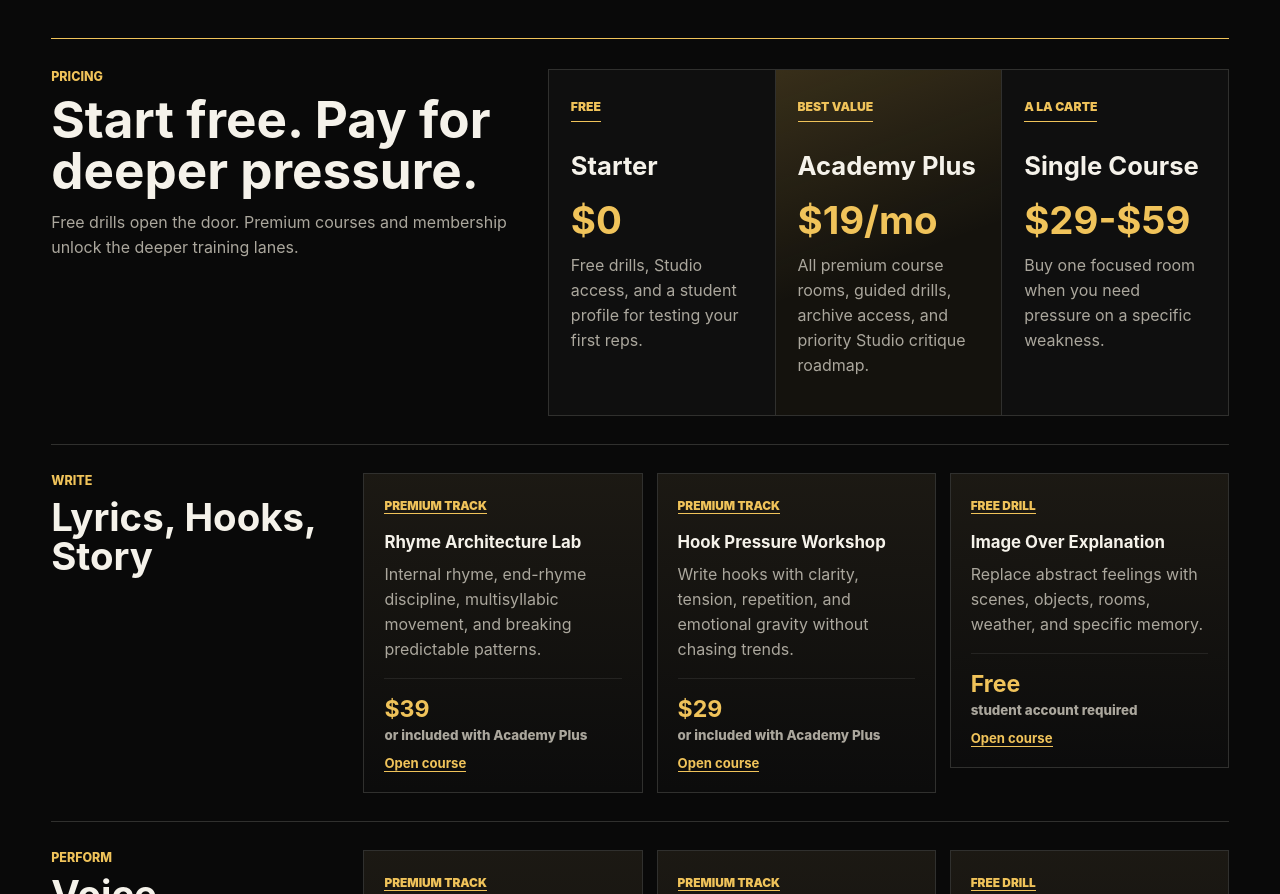
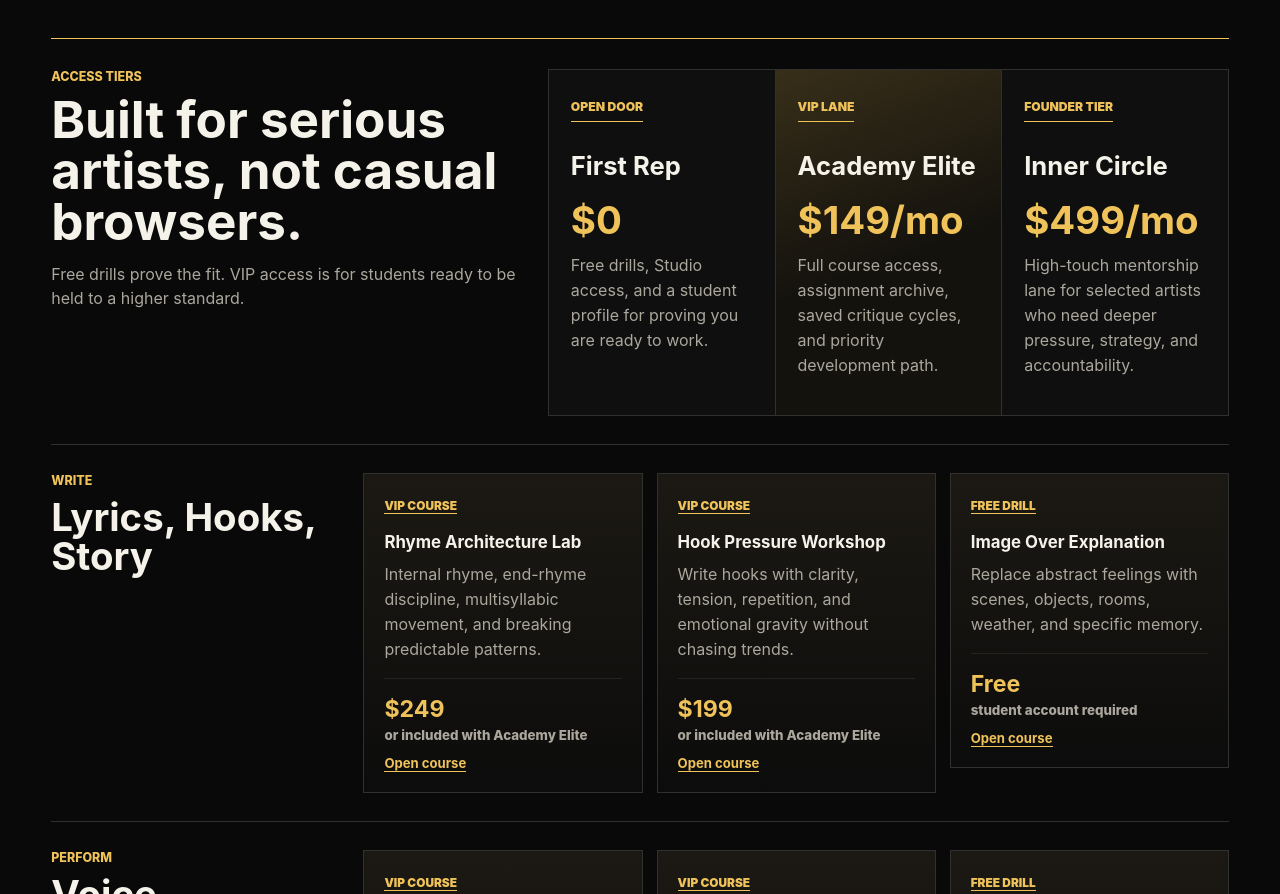
Before and after one commit to iPaide/virtuoso-academy, a website with bundled scripts: page public/courses.html in a window 1280 px wide. Shown: the part 1000-1894 px from the top of the page. Built offline with nearby package versions, Linux system fonts and the light colour scheme.

Commit message:
Upgrade pricing to VIP academy tiers

```diff
--- a/public/course-data.js
+++ b/public/course-data.js
@@ -2,9 +2,9 @@ export const courses = [
   {
     slug: "rhyme-architecture-lab",
     lane: "Write",
-    access: "Premium Track",
-    price: "$39",
-    priceNote: "or included with Academy Plus",
+    access: "VIP Course",
+    price: "$249",
+    priceNote: "or included with Academy Elite",
     title: "Rhyme Architecture Lab",
     summary: "Internal rhyme, end-rhyme discipline, multisyllabic movement, and breaking predictable patterns.",
     outcome: "Build verses with sharper structure, cleaner movement, and less obvious rhyme pressure.",
@@ -14,9 +14,9 @@ export const courses = [
   {
     slug: "hook-pressure-workshop",
     lane: "Write",
-    access: "Premium Track",
-    price: "$29",
-    priceNote: "or included with Academy Plus",
+    access: "VIP Course",
+    price: "$199",
+    priceNote: "or included with Academy Elite",
     title: "Hook Pressure Workshop",
     summary: "Write hooks with clarity, tension, repetition, and emotional gravity without chasing trends.",
     outcome: "Create hooks that carry the record instead of decorating it.",
@@ -38,9 +38,9 @@ export const courses = [
   {
     slug: "breath-and-bar-control",
     lane: "Perform",
-    access: "Premium Track",
-    price: "$39",
-    priceNote: "or included with Academy Plus",
+    access: "VIP Course",
+    price: "$249",
+    priceNote: "or included with Academy Elite",
     title: "Breath and Bar Control",
     summary: "Learn where the breath breaks, where cadence drags, and where delivery needs more command.",
     outcome: "Deliver bars with stamina, intention, and cleaner timing.",
@@ -50,9 +50,9 @@ export const courses = [
   {
     slug: "performance-identity",
     lane: "Perform",
-    access: "Premium Track",
-    price: "$29",
-    priceNote: "or included with Academy Plus",
+    access: "VIP Course",
+    price: "$199",
+    priceNote: "or included with Academy Elite",
     title: "Performance Identity",
     summary: "Build a voice that sounds lived-in, not borrowed from whoever is loudest this month.",
     outcome: "Find delivery choices that match your story and stop sounding rented.",
@@ -74,9 +74,9 @@ export const courses = [
   {
     slug: "artist-identity-system",
     lane: "Build",
-    access: "Premium Track",
-    price: "$49",
-    priceNote: "or included with Academy Plus",
+    access: "VIP Course",
+    price: "$349",
+    priceNote: "or included with Academy Elite",
     title: "Artist Identity System",
     summary: "Clarify story, sound, visuals, audience, and the standard behind the public name.",
     outcome: "Define the artist identity before the algorithm tries to define it for you.",
@@ -86,9 +86,9 @@ export const courses = [
   {
     slug: "release-strategy-basics",
     lane: "Build",
-    access: "Premium Track",
-    price: "$39",
-    priceNote: "or included with Academy Plus",
+    access: "VIP Course",
+    price: "$249",
+    priceNote: "or included with Academy Elite",
     title: "Release Strategy Basics",
     summary: "Plan a release with timing, assets, message, follow-up content, and a reason to return.",
     outcome: "Stop dropping songs into silence and start building momentum.",
@@ -110,9 +110,9 @@ export const courses = [
   {
     slug: "contract-red-flags",
     lane: "Protect",
-    access: "Premium Track",
-    price: "$59",
-    priceNote: "or included with Academy Plus",
+    access: "Founder Shield",
+    price: "$499",
+    priceNote: "or included with Inner Circle",
     title: "Contract Red Flags",
     summary: "Spot language that can trap ownership, publishing, masters, creative control, or future earnings.",
     outcome: "Know when to slow down, ask questions, and protect the work.",
@@ -122,9 +122,9 @@ export const courses = [
   {
     slug: "industry-room-discipline",
     lane: "Protect",
-    access: "Premium Track",
-    price: "$39",
-    priceNote: "or included with Academy Plus",
+    access: "VIP Course",
+    price: "$249",
+    priceNote: "or included with Academy Elite",
     title: "Industry Room Discipline",
     summary: "Learn how to read motives, protect your voice, and move carefully around fake opportunity.",
     outcome: "Enter rooms with hunger and leave with your standards intact.",
--- a/public/courses.html
+++ b/public/courses.html
@@ -59,28 +59,28 @@
         <section class="course-catalog" aria-label="Virtuoso Academy course catalog">
           <div class="pricing-band" id="pricing">
             <div class="section-heading">
-              <p class="eyebrow">Pricing</p>
-              <h2>Start free. Pay for deeper pressure.</h2>
-              <p>Free drills open the door. Premium courses and membership unlock the deeper training lanes.</p>
+              <p class="eyebrow">Access tiers</p>
+              <h2>Built for serious artists, not casual browsers.</h2>
+              <p>Free drills prove the fit. VIP access is for students ready to be held to a higher standard.</p>
             </div>
             <div class="pricing-grid">
               <article>
-                <span class="roadmap-step">Free</span>
-                <h3>Starter</h3>
+                <span class="roadmap-step">Open door</span>
+                <h3>First Rep</h3>
                 <strong>$0</strong>
-                <p>Free drills, Studio access, and a student profile for testing your first reps.</p>
+                <p>Free drills, Studio access, and a student profile for proving you are ready to work.</p>
               </article>
               <article class="featured-price">
-                <span class="roadmap-step">Best value</span>
-                <h3>Academy Plus</h3>
-                <strong>$19/mo</strong>
-                <p>All premium course rooms, guided drills, archive access, and priority Studio critique roadmap.</p>
+                <span class="roadmap-step">VIP lane</span>
+                <h3>Academy Elite</h3>
+                <strong>$149/mo</strong>
+                <p>Full course access, assignment archive, saved critique cycles, and priority development path.</p>
               </article>
               <article>
-                <span class="roadmap-step">A la carte</span>
-                <h3>Single Course</h3>
-                <strong>$29-$59</strong>
-                <p>Buy one focused room when you need pressure on a specific weakness.</p>
+                <span class="roadmap-step">Founder tier</span>
+                <h3>Inner Circle</h3>
+                <strong>$499/mo</strong>
+                <p>High-touch mentorship lane for selected artists who need deeper pressure, strategy, and accountability.</p>
               </article>
             </div>
           </div>
```
